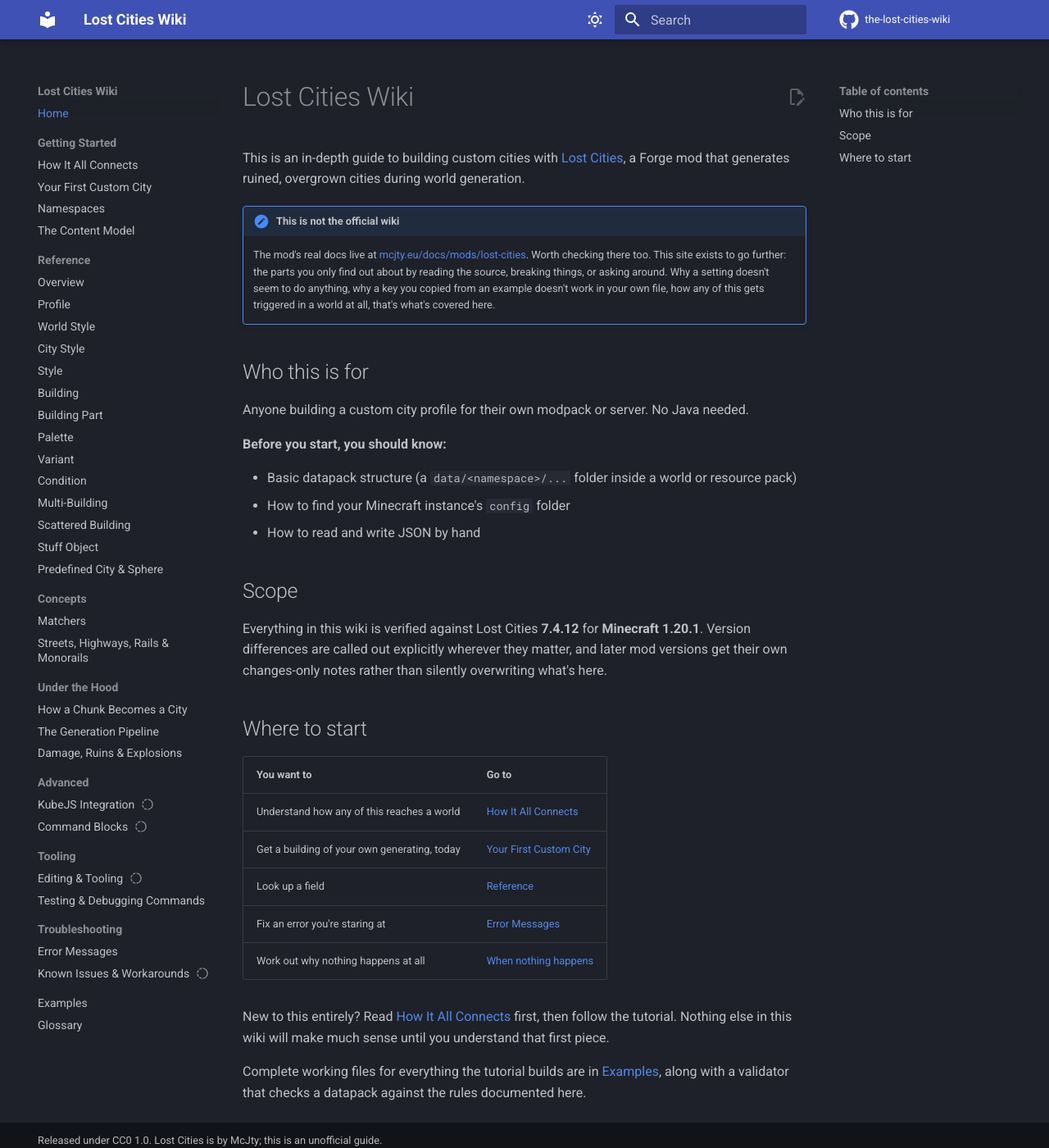
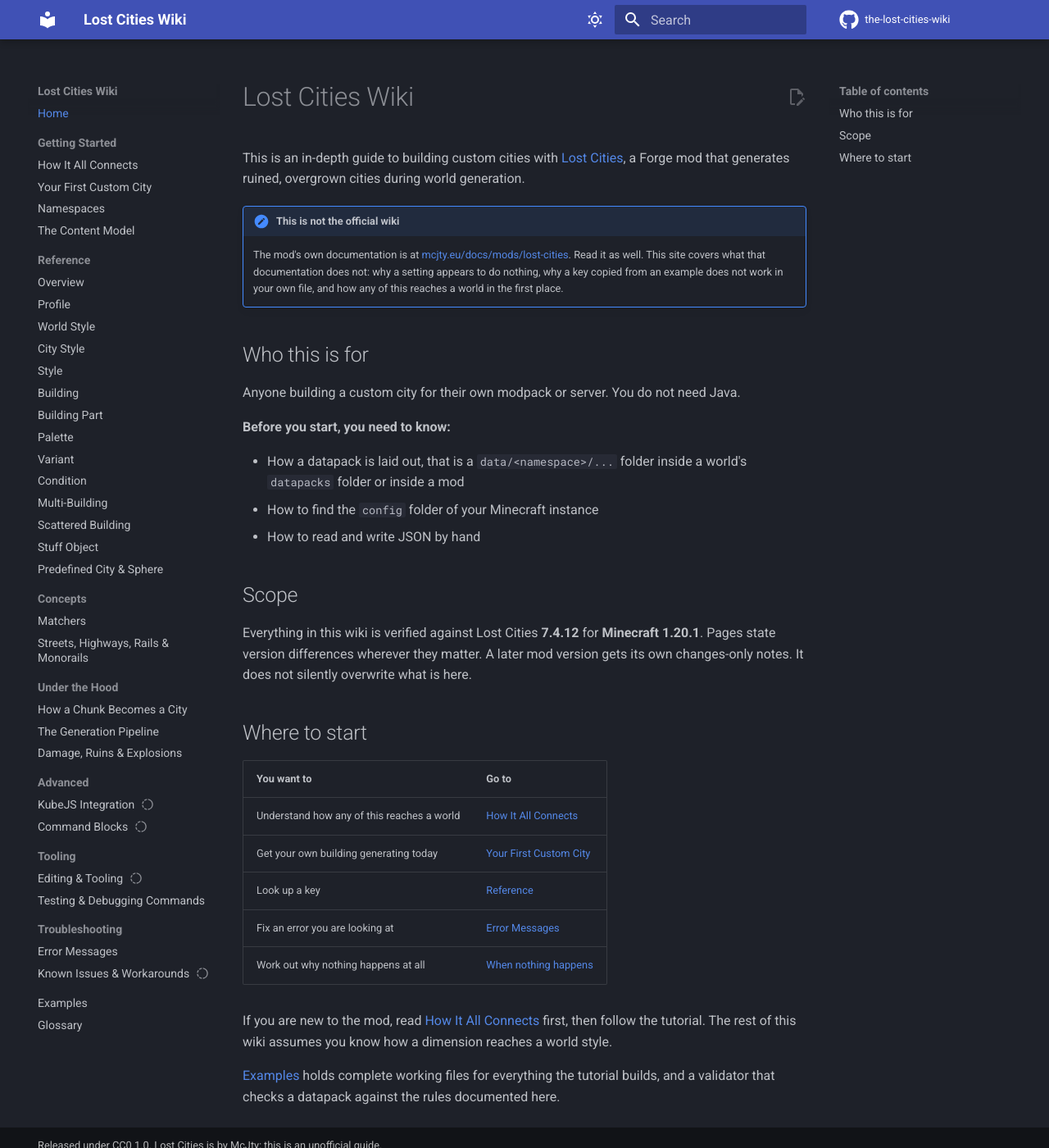
Before and after one commit to RinkyDinkyNooble/the-lost-cities-wiki, an MkDocs documentation site: the page built from docs/index.md, in a window 1280 px wide and 1400 px high. Shown: the whole window at 82% size. Built offline with MkDocs 1.6.1 and Material for MkDocs 9.7.7, drawn with Linux system fonts in a browser that asks for light colours; comment, search, counter and statistics services are not loaded.

Commit message:
Add STYLE.md and apply it to the README and landing page
Adopts the register used for aviation technical documentation: short
active sentences, no contractions, one approved term per concept, and
warnings that state the consequence before the action. STYLE.md records
the rules and the term list so contributed corrections arrive in the
same voice.

Also corrects the landing page's prerequisite, which described a
datapack as living inside a resource pack.

Verified while editing: the Misconfiguration message is quoted exactly
as BuildingInfo.java:768 throws it; city style selectors really are
additive (CityStyle.java:327-334 uses addAll, while scalars at 336-384
only fill nulls); no shipped city style sets streetblocks.parts; and
validate.py defaults to the first-city directory, so the README command
works without an argument.

Co-Authored-By: Claude Opus 5 <noreply@anthropic.com>

```diff
--- a/docs/index.md
+++ b/docs/index.md
@@ -3,32 +3,32 @@
 This is an in-depth guide to building custom cities with [Lost Cities](https://www.curseforge.com/minecraft/mc-mods/the-lost-cities), a Forge mod that generates ruined, overgrown cities during world generation.
 
 !!! note "This is not the official wiki"
-    The mod's real docs live at [mcjty.eu/docs/mods/lost-cities](https://mcjty.eu/docs/mods/lost-cities). Worth checking there too. This site exists to go further: the parts you only find out about by reading the source, breaking things, or asking around. Why a setting doesn't seem to do anything, why a key you copied from an example doesn't work in your own file, how any of this gets triggered in a world at all, that's what's covered here.
+    The mod's own documentation is at [mcjty.eu/docs/mods/lost-cities](https://mcjty.eu/docs/mods/lost-cities). Read it as well. This site covers what that documentation does not: why a setting appears to do nothing, why a key copied from an example does not work in your own file, and how any of this reaches a world in the first place.
 
 ## Who this is for
 
-Anyone building a custom city profile for their own modpack or server. No Java needed.
+Anyone building a custom city for their own modpack or server. You do not need Java.
 
-**Before you start, you should know:**
+**Before you start, you need to know:**
 
-- Basic datapack structure (a `data/<namespace>/...` folder inside a world or resource pack)
-- How to find your Minecraft instance's `config` folder
+- How a datapack is laid out, that is a `data/<namespace>/...` folder inside a world's `datapacks` folder or inside a mod
+- How to find the `config` folder of your Minecraft instance
 - How to read and write JSON by hand
 
 ## Scope
 
-Everything in this wiki is verified against Lost Cities **7.4.12** for **Minecraft 1.20.1**. Version differences are called out explicitly wherever they matter, and later mod versions get their own changes-only notes rather than silently overwriting what's here.
+Everything in this wiki is verified against Lost Cities **7.4.12** for **Minecraft 1.20.1**. Pages state version differences wherever they matter. A later mod version gets its own changes-only notes. It does not silently overwrite what is here.
 
 ## Where to start
 
 | You want to | Go to |
 |---|---|
 | Understand how any of this reaches a world | [How It All Connects](getting-started/how-it-connects.md) |
-| Get a building of your own generating, today | [Your First Custom City](getting-started/first-city.md) |
-| Look up a field | [Reference](reference/index.md) |
-| Fix an error you're staring at | [Error Messages](troubleshooting/errors.md) |
+| Get your own building generating today | [Your First Custom City](getting-started/first-city.md) |
+| Look up a key | [Reference](reference/index.md) |
+| Fix an error you are looking at | [Error Messages](troubleshooting/errors.md) |
 | Work out why nothing happens at all | [When nothing happens](getting-started/first-city.md#when-nothing-happens) |
 
-New to this entirely? Read [How It All Connects](getting-started/how-it-connects.md) first, then follow the tutorial. Nothing else in this wiki will make much sense until you understand that first piece.
+If you are new to the mod, read [How It All Connects](getting-started/how-it-connects.md) first, then follow the tutorial. The rest of this wiki assumes you know how a dimension reaches a world style.
 
-Complete working files for everything the tutorial builds are in [Examples](examples/index.md), along with a validator that checks a datapack against the rules documented here.
+[Examples](examples/index.md) holds complete working files for everything the tutorial builds, and a validator that checks a datapack against the rules documented here.
```
Also changed, not shown: README.md (+23 -17 lines), STYLE.md (added, +91 -0 lines).
